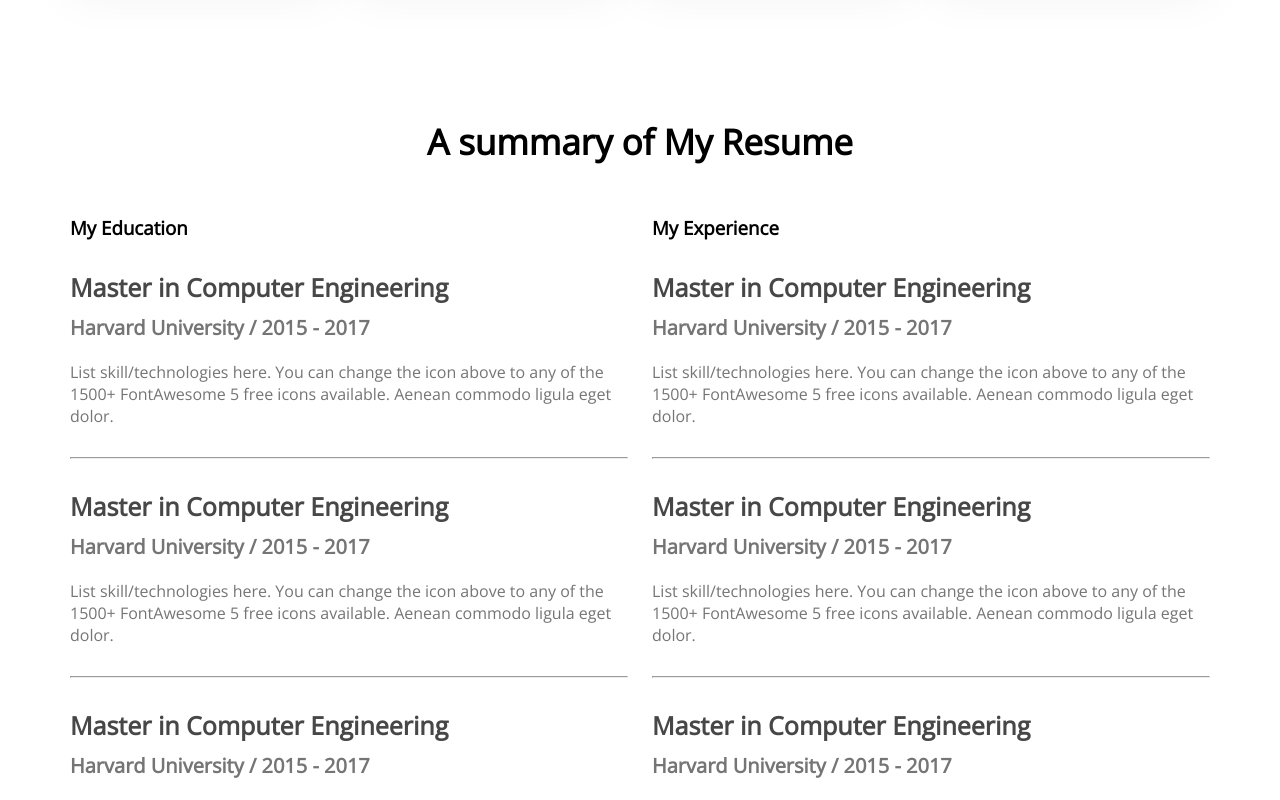
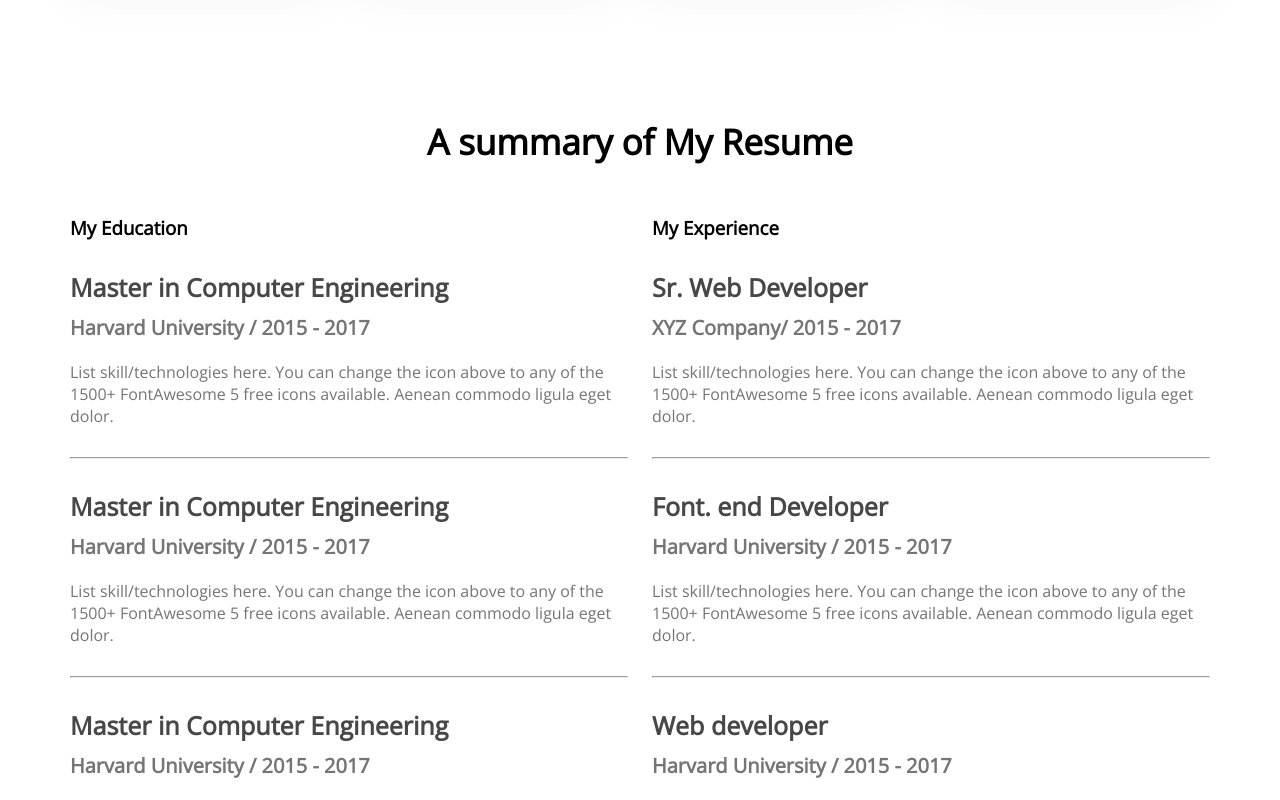
Before and after one commit to mubtasim29/mubtasim-portfolio, a plain HTML site: page index.html in a window 1280 px wide. Shown: the part 2000-2800 px from the top of the page. Drawn offline with nearby package versions, Linux system fonts and the light colour scheme.

Commit message:
last added

```diff
--- a/index.html
+++ b/index.html
@@ -111,21 +111,21 @@
                 <div>
                     <h3 class="resume-title">My Experience</h3>
                     <div class="resume-item">
-                        <h4 class="title">Master in Computer Engineering</h4>
+                        <h4 class="title">Sr. Web Developer</h4>
+                        <h5 class="sub-title">XYZ Company/ 2015 - 2017</h5>
+                        <p class="description">List skill/technologies here. You can change the icon above
+                            to any of the 1500+ FontAwesome 5 free icons available. Aenean commodo ligula eget dolor.</p>
+                    </div>
+                    <hr>
+                    <div class="resume-item">
+                        <h4 class="title">Font. end Developer</h4>
                         <h5 class="sub-title">Harvard University / 2015 - 2017</h5>
                         <p class="description">List skill/technologies here. You can change the icon above
                             to any of the 1500+ FontAwesome 5 free icons available. Aenean commodo ligula eget dolor.</p>
                     </div>
                     <hr>
                     <div class="resume-item">
-                        <h4 class="title">Master in Computer Engineering</h4>
-                        <h5 class="sub-title">Harvard University / 2015 - 2017</h5>
-                        <p class="description">List skill/technologies here. You can change the icon above
-                            to any of the 1500+ FontAwesome 5 free icons available. Aenean commodo ligula eget dolor.</p>
-                    </div>
-                    <hr>
-                    <div class="resume-item">
-                        <h4 class="title">Master in Computer Engineering</h4>
+                        <h4 class="title">Web developer</h4>
                         <h5 class="sub-title">Harvard University / 2015 - 2017</h5>
                         <p class="description">List skill/technologies here. You can change the icon above
                             to any of the 1500+ FontAwesome 5 free icons available. Aenean commodo ligula eget dolor.</p>
--- a/styles/portfolio.css
+++ b/styles/portfolio.css
@@ -31,7 +31,7 @@
 nav{
     display: flex;
     justify-content: space-between;
-    margin: 50px 200px;
+    padding: 50px 200px;
 }
 .nav-title {
     font-weight: 800;
```
